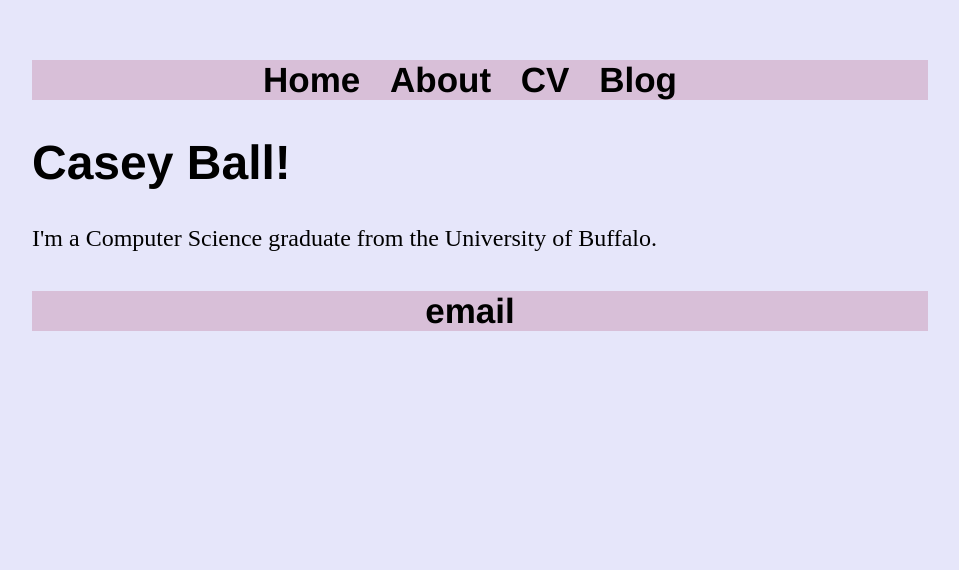
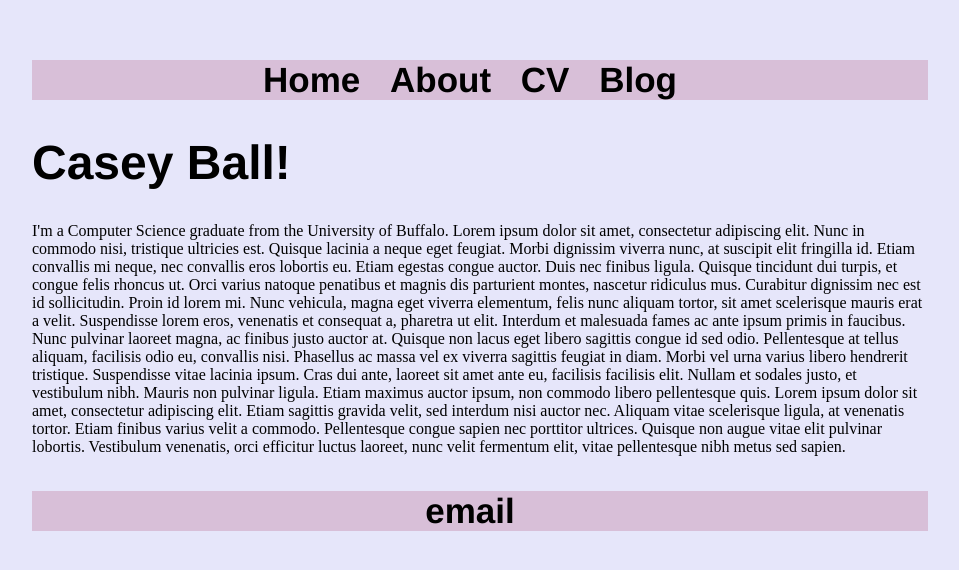
Before and after one commit to cmball2/github.io, a Jekyll site: the page built from index.html, in a window 1280 px wide. Shown: the top 570 px of the page, without its empty margins (160-1119 px from the left). Built offline with Jekyll 4.4.1, drawn with Linux system fonts in a browser that asks for light colours.

Commit message:
Update index.html

```diff
--- a/index.html
+++ b/index.html
@@ -5,5 +5,8 @@ title: Casey Ball
 <div class="blurb">
 	<h1>Casey Ball!</h1>
 	<FONT COLOR=#000000>
-	<p>I'm a Computer Science graduate from the University of Buffalo. </p>
+	<p1>I'm a Computer Science graduate from the University of Buffalo.</p1>
+	<p2>Lorem ipsum dolor sit amet, consectetur adipiscing elit. Nunc in commodo nisi, tristique ultricies est. Quisque lacinia a neque eget feugiat. Morbi dignissim viverra nunc, at suscipit elit fringilla id. Etiam convallis mi neque, nec convallis eros lobortis eu. Etiam egestas congue auctor. Duis nec finibus ligula. Quisque tincidunt dui turpis, et congue felis rhoncus ut. Orci varius natoque penatibus et magnis dis parturient montes, nascetur ridiculus mus. Curabitur dignissim nec est id sollicitudin. Proin id lorem mi.</p2>
+	<p3>Nunc vehicula, magna eget viverra elementum, felis nunc aliquam tortor, sit amet scelerisque mauris erat a velit. Suspendisse lorem eros, venenatis et consequat a, pharetra ut elit. Interdum et malesuada fames ac ante ipsum primis in faucibus. Nunc pulvinar laoreet magna, ac finibus justo auctor at. Quisque non lacus eget libero sagittis congue id sed odio. Pellentesque at tellus aliquam, facilisis odio eu, convallis nisi. Phasellus ac massa vel ex viverra sagittis feugiat in diam. Morbi vel urna varius libero hendrerit tristique. Suspendisse vitae lacinia ipsum.</p3>
+	<p4>Cras dui ante, laoreet sit amet ante eu, facilisis facilisis elit. Nullam et sodales justo, et vestibulum nibh. Mauris non pulvinar ligula. Etiam maximus auctor ipsum, non commodo libero pellentesque quis. Lorem ipsum dolor sit amet, consectetur adipiscing elit. Etiam sagittis gravida velit, sed interdum nisi auctor nec. Aliquam vitae scelerisque ligula, at venenatis tortor. Etiam finibus varius velit a commodo. Pellentesque congue sapien nec porttitor ultrices. Quisque non augue vitae elit pulvinar lobortis. Vestibulum venenatis, orci efficitur luctus laoreet, nunc velit fermentum elit, vitae pellentesque nibh metus sed sapien.</p4>
 </div><!-- /.blurb -->
```
